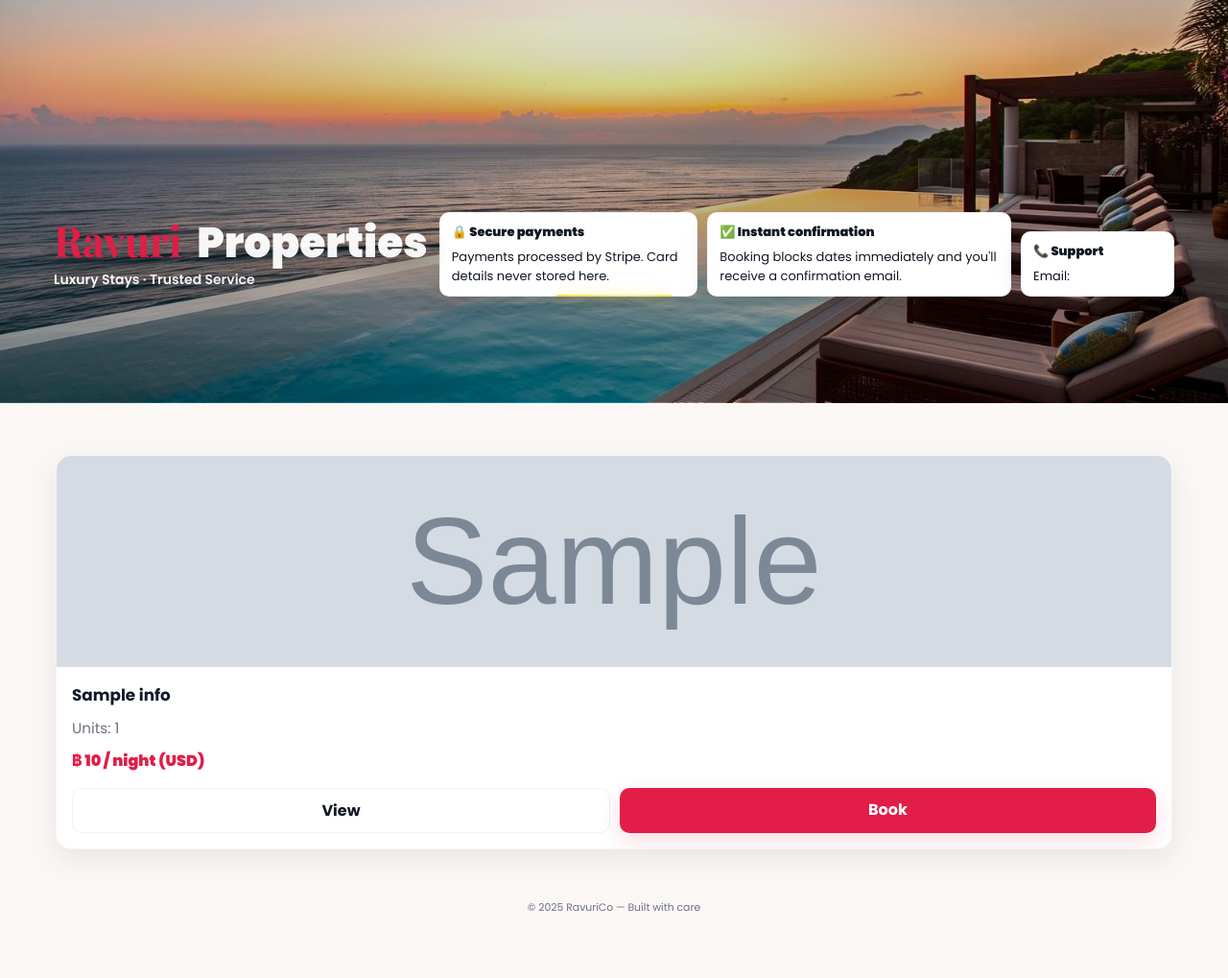
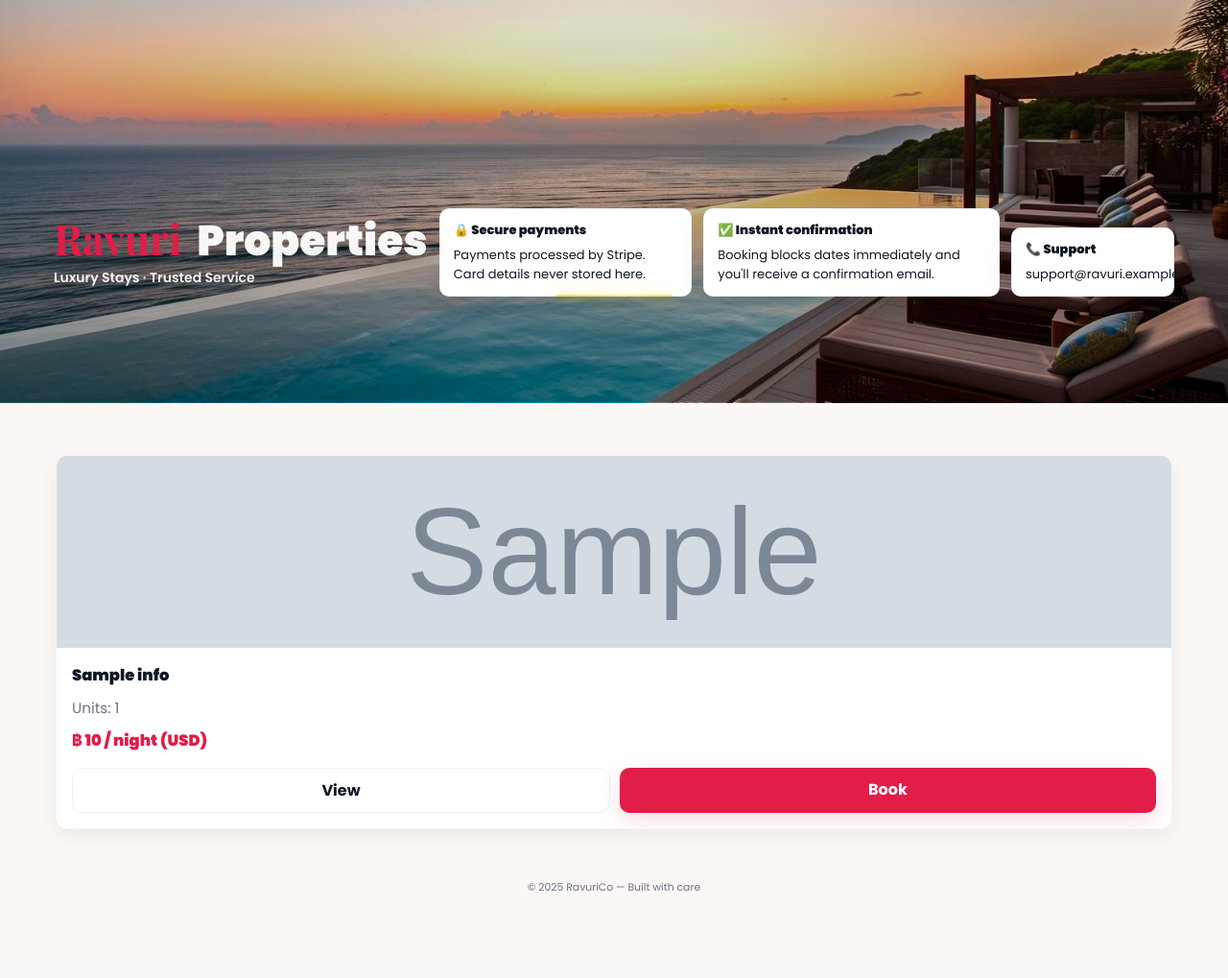
Before and after one commit to ravuri21/ravuricoltd-channelmanager-ui, a Flask app: template backend/templates/properties.html in a window 1280 px wide. Shown: the whole page at 96% size. After the commit the page ends 928 px from the top, so only its background shows below. Run offline with Flask 3, Linux system fonts and the light colour scheme; the template is opened without the code that fills it: most values are stand-ins (such as "Sample title", 1, 10 or a date in 2020); grey boxes marked "Sample" are stand-in pictures.

Commit message:
Update properties.html

```diff
--- a/backend/templates/properties.html
+++ b/backend/templates/properties.html
@@ -2,17 +2,20 @@
 <html lang="{{ session.get('lang','en') }}">
 <head>
   <meta charset="utf-8" />
-  <title>Properties — {{ (t.brand if (t and (t.get if t.get is defined else None) and t.get('brand')) else (t.brand if (t and getattr(t,'brand',None)) else 'Ravuri Properties')) }}</title>
+  <title>Properties — {{ (t.brand if (t is not none and (t.brand is defined and t.brand)) else (t.get('brand') if (t is not none and (t.get is defined and t.get('brand'))) else 'Ravuri Properties')) }}</title>
   <meta name="viewport" content="width=device-width,initial-scale=1" />
+
+  <!-- base app styles -->
   <link rel="stylesheet" href="/static/style.css" />
-  <!-- keep your theme CSS (optional) -->
+  <!-- theme additions + luxury theme (cache-bust by changing v=) -->
   <link rel="stylesheet" href="/static/style-additions.css?v=20251023" />
   <link rel="stylesheet" href="/static/style-luxury.css?v=20251023" />
 
+  <!-- small page-specific critical CSS to ensure hero and brand look right immediately -->
   <style>
-    /* Hero-specific overrides (keeps your theme intact) */
-    :root { --brand-red: #e11d48; --brand-dark:#111827; }
+    :root { --brand-red:#e11d48; --brand-dark:#0f1724; --muted:#6b7280; }
 
+    /* HERO */
     .site-hero{
       position:relative;
       height:420px;
@@ -24,30 +27,63 @@
       border-bottom:1px solid rgba(0,0,0,0.06);
       overflow:hidden;
     }
-    .site-hero::before{ content:""; position:absolute; inset:0; background: linear-gradient(180deg, rgba(0,0,0,0.12) 0%, rgba(0,0,0,0.38) 100%); z-index:1; }
-    .hero-inner{ position:relative; width:100%; max-width:1200px; margin:0 auto; padding:28px; box-sizing:border-box; z-index:2; display:flex; justify-content:space-between; gap:12px; align-items:flex-end; }
+    .site-hero::before{
+      content:"";
+      position:absolute;
+      inset:0;
+      background: linear-gradient(180deg, rgba(0,0,0,0.12) 0%, rgba(0,0,0,0.38) 100%);
+      z-index:1;
+    }
+    .hero-inner{
+      position:relative;
+      width:100%;
+      max-width:1200px;
+      margin:0 auto;
+      padding:28px;
+      box-sizing:border-box;
+      z-index:2;
+      display:flex;
+      justify-content:space-between;
+      gap:12px;
+      align-items:flex-end;
+    }
+
+    /* Brand block */
     .brand-block { color:#fff; text-shadow:0 8px 28px rgba(0,0,0,0.45); display:flex; flex-direction:column; gap:6px; }
-    .brand-line{ display:flex; align-items:baseline; gap:10px; line-height:1; }
-    .brand-red{ color: var(--brand-red); font-family:"Playfair Display", serif; font-weight:700; font-size:44px; }
-    .brand-dark{ color: #fff; font-family:"Poppins",sans-serif; font-weight:800; font-size:44px; margin-left:6px; opacity:0.95; }
-    .brand-tagline{ color: rgba(255,255,255,0.95); font-size:14px; font-weight:600; }
+    .brand-line { display:flex; align-items:baseline; gap:10px; line-height:1; }
+    .brand-red { color: var(--brand-red); font-family:"Playfair Display",serif; font-weight:700; font-size:44px; }
+    .brand-dark { color: #fff; font-family:"Poppins",sans-serif; font-weight:800; font-size:44px; margin-left:6px; opacity:0.95; }
+    .brand-tagline { color: rgba(255,255,255,0.95); font-size:14px; font-weight:600; }
 
-    /* trust cards to the right of brand on hero */
-    .trust-row-hero{ display:flex; gap:10px; align-items:flex-end; }
-    .trust-card{ background:#fff; color:#0f1724; border-radius:10px; padding:10px 12px; min-width:160px; box-shadow:0 10px 28px rgba(0,0,0,0.12); font-size:13px; display:flex; flex-direction:column; gap:6px; }
+    /* Trust cards on hero (right side) */
+    .trust-row-hero{ display:flex; gap:12px; align-items:flex-end; }
+    .trust-card{ background:#fff; color:#0f1724; border-radius:10px; padding:12px 14px; min-width:170px; box-shadow:0 10px 28px rgba(0,0,0,0.12); font-size:13px; display:flex; flex-direction:column; gap:6px; }
     .trust-title{ font-weight:800; font-size:13px; }
 
-    /* page wrap and grid */
+    /* main wrap and grid */
     .wrap{ max-width:1200px; margin:18px auto; padding:18px; box-sizing:border-box; background:transparent; }
     .grid{ display:grid; grid-template-columns: repeat(auto-fit, minmax(300px, 1fr)); gap:20px; margin-top:18px; }
 
-    /* small responsive adjustments */
+    /* card minimal style fallback (main CSS handles full look) */
+    .card{ background:#fff; border-radius:12px; overflow:hidden; box-shadow:0 8px 22px rgba(2,6,23,0.06); display:flex; flex-direction:column; }
+    .media-link img.card-image{ width:100%; height:200px; object-fit:cover; display:block; }
+    .pad{ padding:14px; display:flex; flex-direction:column; gap:12px; }
+    .title{ font-weight:800; font-size:1.02rem; color:var(--brand-dark); }
+    .meta{ color:var(--muted); font-size:.95rem; }
+    .price{ color:var(--brand-red); font-weight:800; font-size:1.02rem; }
+
+    .card-actions{ display:flex; gap:10px; margin-top:6px; }
+    .btn{ padding:10px 12px; border-radius:10px; font-weight:700; text-decoration:none; text-align:center; display:inline-block; flex:1; }
+    .btn.btn-outline{ background:transparent; border:1px solid rgba(0,0,0,0.06); color:var(--brand-dark); }
+    .btn.btn-primary{ background:var(--brand-red); color:#fff; box-shadow:0 8px 22px rgba(225,29,72,0.16); }
+
+    /* responsive */
     @media (max-width:920px){
       .brand-red, .brand-dark{ font-size:34px; }
       .site-hero{ height:340px; }
       .hero-inner{ padding:18px; gap:8px; align-items:flex-end; flex-direction:column; align-items:flex-start; }
       .trust-row-hero{ width:100%; justify-content:flex-start; }
-      .trust-card{ min-width:120px; padding:8px 10px; font-size:12px; }
+      .trust-card{ min-width:140px; padding:10px; font-size:12px; }
     }
     @media (max-width:520px){
       .site-hero{ height:300px; background-position:center 36%; }
@@ -57,22 +93,24 @@
   </style>
 </head>
 <body>
-  {# safe brand/year fallback (minimal Jinja) #}
+  {# --- Determine brand safely (simple checks only) --- #}
   {% set brand_val = 'Ravuri Properties' %}
   {% if t %}
-    {% if t.get is defined and t.get('brand') %}
+    {# prefer attribute if available and non-empty #}
+    {% if t.brand is defined and t.brand %}
+      {% set brand_val = t.brand %}
+    {% elif t.get is defined and t.get('brand') %}
       {% set brand_val = t.get('brand') %}
-    {% elif (t.brand is defined and t.brand) %}
-      {% set brand_val = t.brand %}
     {% endif %}
   {% endif %}
 
   <!-- HERO -->
-  <header class="site-hero" role="banner" aria-label="Ravuri Properties hero">
+  <header class="site-hero" role="banner" aria-label="{{ brand_val }} hero">
     <div class="hero-inner">
       <div class="brand-block" aria-hidden="false">
         <div class="brand-line">
-          <span class="brand-red">Ravuri</span><span class="brand-dark">Properties</span>
+          <span class="brand-red">Ravuri</span>
+          <span class="brand-dark">Properties</span>
         </div>
         <div class="brand-tagline">Luxury Stays · Trusted Service</div>
       </div>
@@ -88,7 +126,15 @@
         </div>
         <div class="trust-card">
           <div class="trust-title">📞 Support</div>
-          <div>Email: {{ (t.support_email if (t and (t.get if t.get is defined else None) and t.get('support_email')) else (t.support_email if (t and (t.support_email is defined)) else '') ) }}</div>
+          <div>
+            {% if t and t.get is defined and t.get('support_email') %}
+              {{ t.get('support_email') }}
+            {% elif t and (t.support_email is defined) and t.support_email %}
+              {{ t.support_email }}
+            {% else %}
+              support@ravuri.example
+            {% endif %}
+          </div>
         </div>
       </div>
     </div>
@@ -123,17 +169,18 @@
     </section>
 
     <footer class="page-footer" role="contentinfo" style="margin-top:22px;text-align:center;color:#6b7280;font-size:13px">
-      <small>© {{ (t.get('year') if (t and t.get is defined and t.get('year')) else (t.year if (t and (t.year is defined)) else (2025)) ) }} {{ brand_val }} — Built with care</small>
+      <small id="footer-year">© {{ brand_val }} — Built with care</small>
     </footer>
   </main>
 
   <script>
-    // fallback for the year if template didn't set correctly
+    // set year dynamically (safe, no Jinja helpers required)
     (function(){
       try{
-        const el = document.querySelector('.page-footer small');
-        if(el && !/\d{4}/.test(el.textContent)){
-          el.textContent = `© ${new Date().getFullYear()} {{ brand_val }} — Built with care`;
+        const el = document.getElementById('footer-year');
+        if(el){
+          const year = new Date().getFullYear();
+          el.textContent = `© ${year} {{ brand_val }} — Built with care`;
         }
       }catch(e){}
     })();
```
